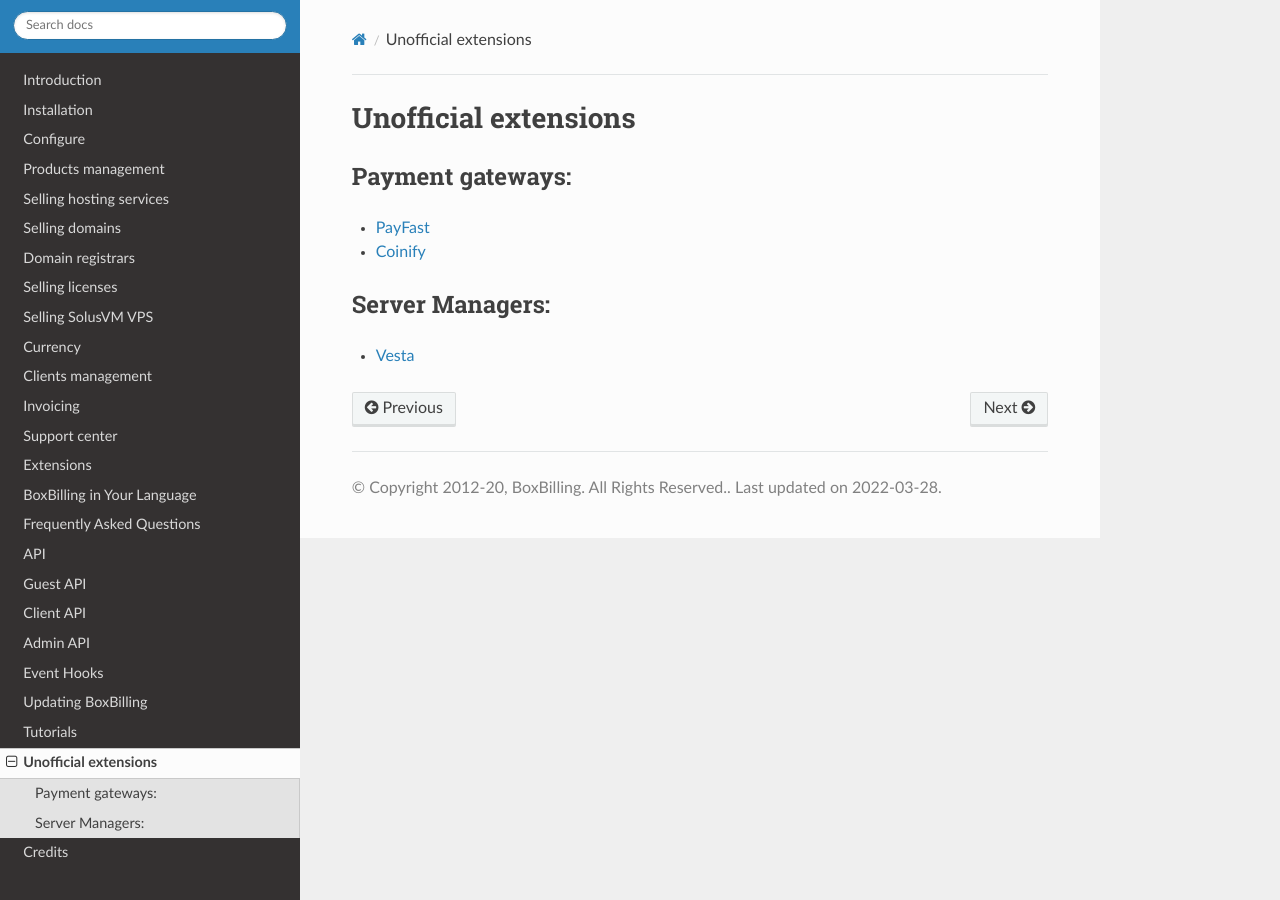
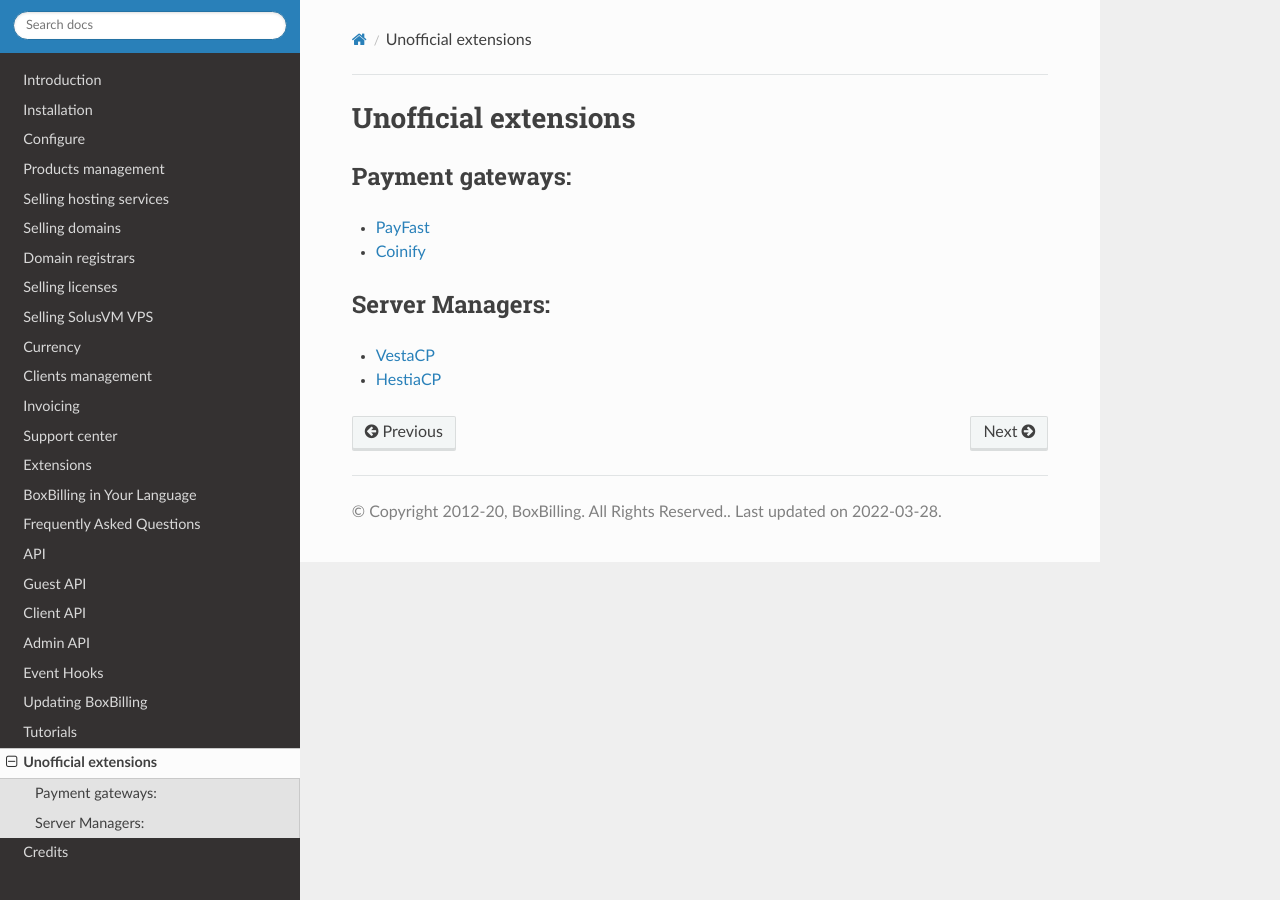
Before and after one commit to boxbilling/docs, a Sphinx documentation site: the page built from docs/reference/unofficial-extensions.rst, in a window 1280 px wide. Built offline with Sphinx 7.4.7 and the Read the Docs theme 2.0.0, drawn with Linux system fonts in a browser that asks for light colours.

Commit message:
Added HestiaCP and updated VestaCP

```diff
--- a/docs/reference/unofficial-extensions.rst
+++ b/docs/reference/unofficial-extensions.rst
@@ -14,6 +14,8 @@
 Server Managers:
 ----------------
 
-- `Vesta`_
+- `VestaCP`_
+- `HestiaCP`_
 
-.. _`Vesta`: https://github.com/estratos/Boxbilling/blob/master/bb-library/Server/Manager/Vesta.php
+.. _`VestaCP`: https://github.com/jaapmarcus/boxbilling-hestia/blob/main/bb-libary/Server/Manager/Vesta.php
+.. _`HestiaCP`: https://github.com/jaapmarcus/boxbilling-hestia/blob/main/bb-libary/Server/Manager/Hestia.php
```
